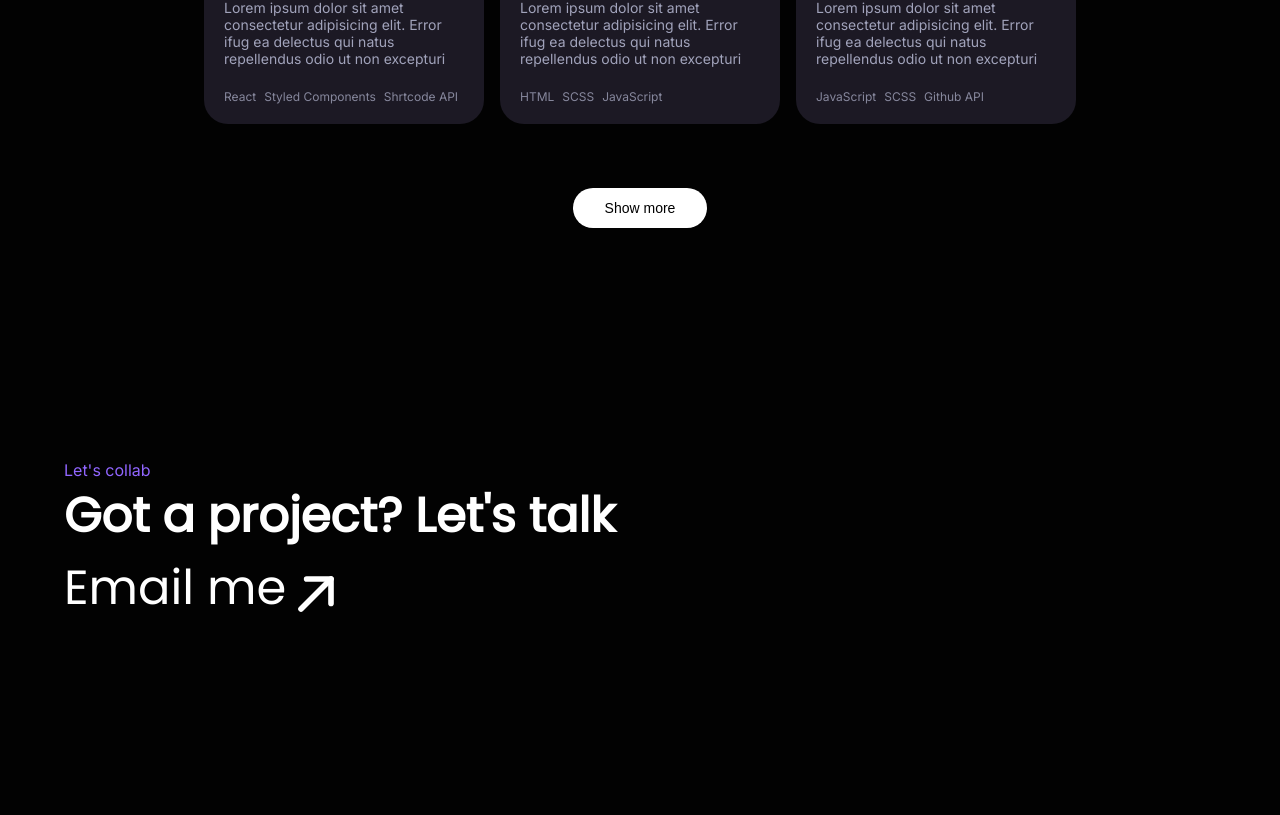
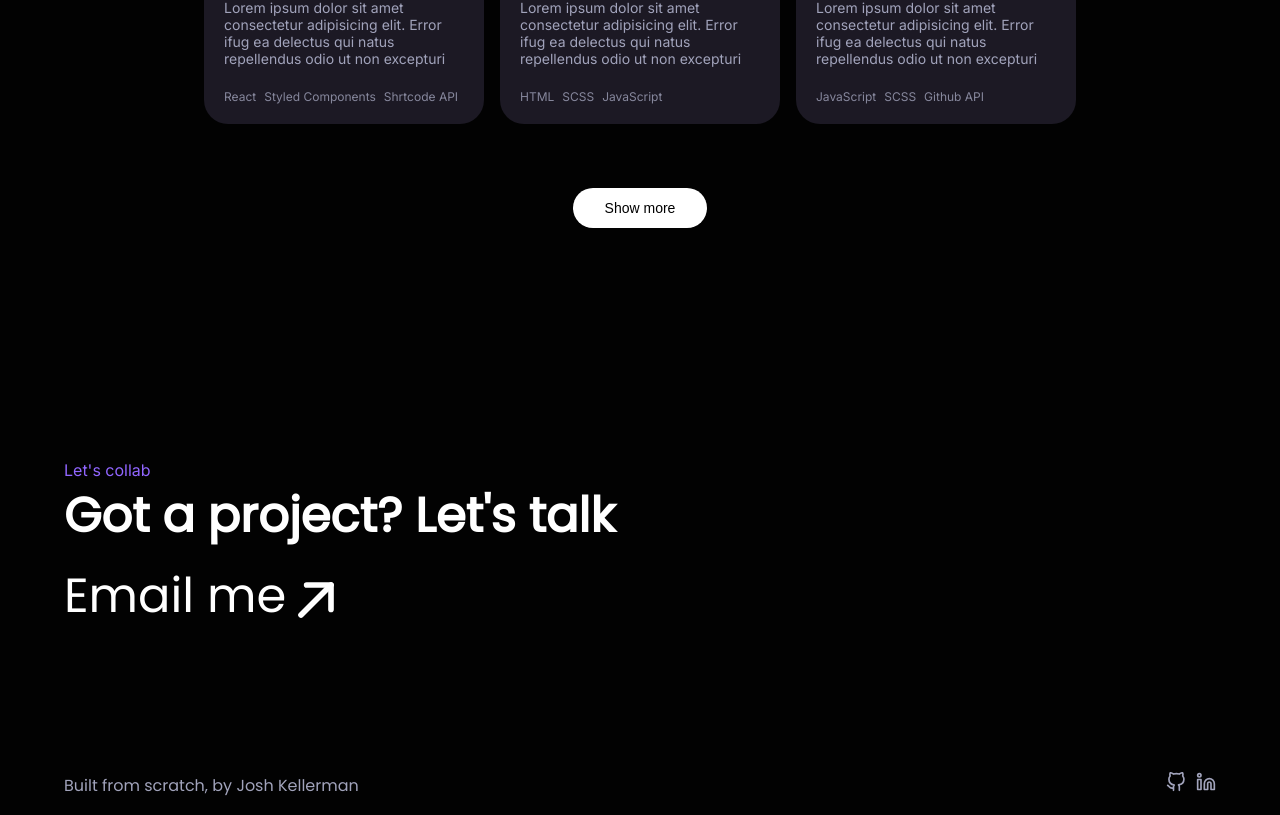
Before and after one commit to jkellerman/portfolio-site, a Next.js app: page / in a window 1280 px wide. Shown: the part 4109-4924 px from the top of the page. Before the commit the page ends 4873 px from the top, so only its background shows below. Built offline with nearby package versions, Linux system fonts and the light colour scheme.

Commit message:
feat: add footer

```diff
--- a/src/components/Contact/Contact.jsx
+++ b/src/components/Contact/Contact.jsx
@@ -6,8 +6,8 @@
       <h1 className={styles.heading}>Got a project? Let&apos;s talk</h1>
       <div className={styles.emailWrapper}>
         <a href="mailto: jkellerman10@gmail.com" className={styles.email}>
-          Email me
-        </a>
+          <span>Email me</span>
+          <span>
             <svg
               xmlns="http://www.w3.org/2000/svg"
               viewBox="0 0 256 256"
@@ -22,20 +22,22 @@
                   y2="64"
                   fill="none"
                   stroke="#FFF"
-              stroke-linecap="round"
-              stroke-linejoin="round"
-              stroke-width="24"
+                  strokeLinecap="round"
+                  strokeLinejoin="round"
+                  strokeWidth="24"
                 ></line>
                 <polyline
                   points="88 64 192 64 192 168"
                   fill="none"
                   stroke="#FFF"
-              stroke-linecap="round"
-              stroke-linejoin="round"
-              stroke-width="24"
+                  strokeLinecap="round"
+                  strokeLinejoin="round"
+                  strokeWidth="24"
                 ></polyline>
               </g>
             </svg>
+          </span>
+        </a>
       </div>
     </section>
   );
--- a/src/components/Contact/Contact.module.css
+++ b/src/components/Contact/Contact.module.css
@@ -10,17 +10,15 @@
 }
 
 .emailWrapper {
-  display: flex;
-  align-items: center;
+  display: inline-block;
 }
 
 @media (hover: hover) {
-  .email:hover ~ .contactArrow > g > line {
+  .emailWrapper:hover .email,
+  .emailWrapper:hover .contactArrow > g > line,
+  .emailWrapper:hover .contactArrow > g > polyline {
     stroke: var(--primary-light);
-    transition: var(--transition);
-  }
-  .email:hover ~ .contactArrow > g > polyline {
-    stroke: var(--primary-light);
+    color: var(--primary-light);
     transition: var(--transition);
   }
 }
@@ -33,7 +31,7 @@
 .contactArrow {
   width: 50px;
   height: 50px;
-  transform: translateY(10%);
+  transform: translateY(30%);
 }
 
 @media (min-width: 48em) {
--- /dev/null
+++ b/src/components/Footer/Footer.jsx
@@ -0,0 +1,67 @@
+import styles from "../Footer/Footer.module.css";
+const Footer = () => {
+  return (
+    <footer className={styles.footer}>
+      <a
+        href="https://github.com/jkellerman/portfolio-site"
+        target="_blank"
+        rel="noopener noreferrer"
+        className={styles.footerLink}
+      >
+        Built from scratch, by Josh Kellerman
+      </a>
+      <div className={styles.iconsContainer}>
+        <a
+          href="https://github.com/jkellerman"
+          target="_blank"
+          rel="noopener noreferrer"
+        >
+          {" "}
+          <svg
+            xmlns="http://www.w3.org/2000/svg"
+            role="img"
+            viewBox="0 0 24 24"
+            fill="none"
+            stroke="#a1a3bb"
+            strokeWidth="2"
+            strokeLinecap="round"
+            strokeLinejoin="round"
+            width={20}
+            height={20}
+            className={styles.icon}
+          >
+            <title>GitHub</title>
+            <path d="M9 19c-5 1.5-5-2.5-7-3m14 6v-3.87a3.37 3.37 0 0 0-.94-2.61c3.14-.35 6.44-1.54 6.44-7A5.44 5.44 0 0 0 20 4.77 5.07 5.07 0 0 0 19.91 1S18.73.65 16 2.48a13.38 13.38 0 0 0-7 0C6.27.65 5.09 1 5.09 1A5.07 5.07 0 0 0 5 4.77a5.44 5.44 0 0 0-1.5 3.78c0 5.42 3.3 6.61 6.44 7A3.37 3.37 0 0 0 9 18.13V22"></path>
+          </svg>
+        </a>
+        <a
+          href="https://www.linkedin.com/in/joshkellerman/"
+          target="_blank"
+          rel="noopener noreferrer"
+        >
+          {" "}
+          <svg
+            xmlns="http://www.w3.org/2000/svg"
+            role="img"
+            viewBox="0 0 24 24"
+            fill="none"
+            stroke="#a1a3bb"
+            strokeWidth="2"
+            strokeLinecap="round"
+            strokeLinejoin="round"
+            width={20}
+            height={20}
+            className={styles.icon}
+          >
+            <title>LinkedIn</title>
+            <path d="M16 8a6 6 0 0 1 6 6v7h-4v-7a2 2 0 0 0-2-2 2 2 0 0 0-2 2v7h-4v-7a6 6 0 0 1 6-6z"></path>
+            <rect x="2" y="9" width="4" height="12"></rect>
+            <circle cx="4" cy="4" r="2"></circle>
+          </svg>
+        </a>
+      </div>
+    </footer>
+  );
+};
+
+export default Footer;
--- /dev/null
+++ b/src/components/Footer/Footer.module.css
@@ -0,0 +1,34 @@
+.footer {
+  width: 90%;
+  margin: 0 auto 1rem;
+  max-width: 1200px;
+  display: flex;
+  flex-direction: column;
+  justify-content: center;
+  align-items: center;
+  gap: 2rem;
+}
+.footerLink {
+  color: var(--gray);
+  text-align: center;
+}
+
+.iconsContainer {
+  display: flex;
+  gap: 0.625rem;
+}
+
+@media (hover: hover) {
+  .icon:hover {
+    stroke: var(--primary-light);
+    transition: var(--transition);
+  }
+}
+
+@media (min-width: 48em) {
+  .footer {
+    flex-direction: row;
+    justify-content: space-between;
+    gap: unset;
+  }
+}
--- a/src/components/OtherProjects/OtherProjects.module.css
+++ b/src/components/OtherProjects/OtherProjects.module.css
@@ -48,9 +48,11 @@
   height: 20;
 }
 
-.icons:hover {
-  stroke: var(--primary-light);
-  transition: var(--transition);
+@media (hover: hover) {
+  .icons:hover {
+    stroke: var(--primary-light);
+    transition: var(--transition);
+  }
 }
 
 .project {
--- a/src/layouts/core.jsx
+++ b/src/layouts/core.jsx
@@ -1,3 +1,4 @@
+import Footer from "@src/components/Footer/Footer";
 import Nav from "@src/components/Nav/Nav";
 
 const CoreLayout = ({ children }) => {
@@ -5,6 +6,7 @@
     <>
       <Nav />
       <>{children}</>
+      <Footer />
     </>
   );
 };
```
Lines whose indentation alone changed are shown as unchanged.
